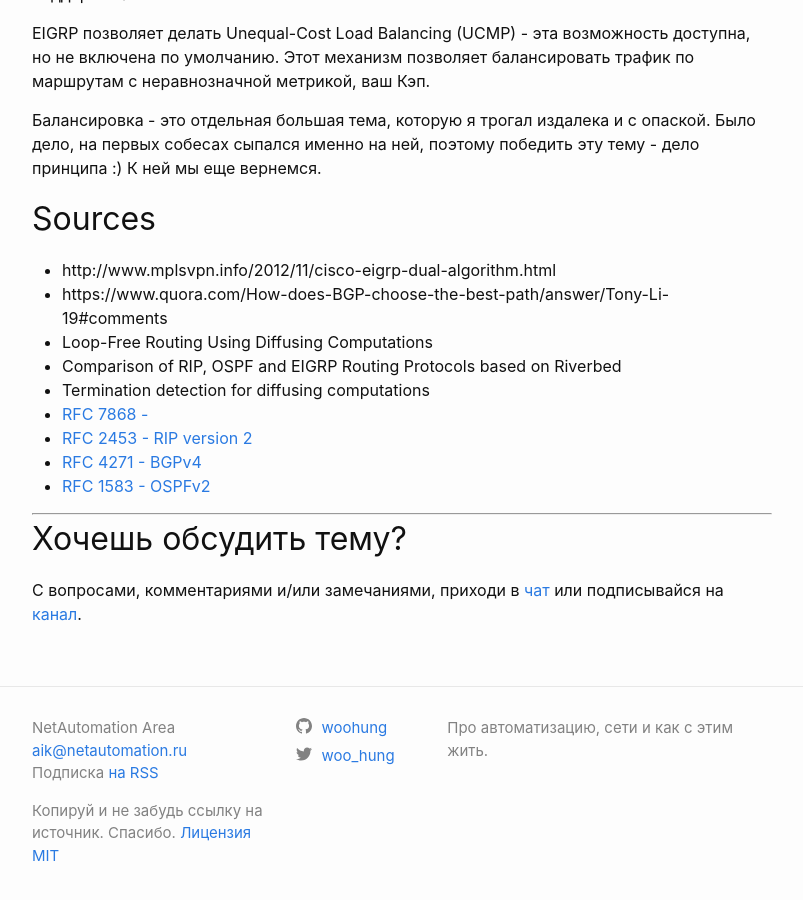
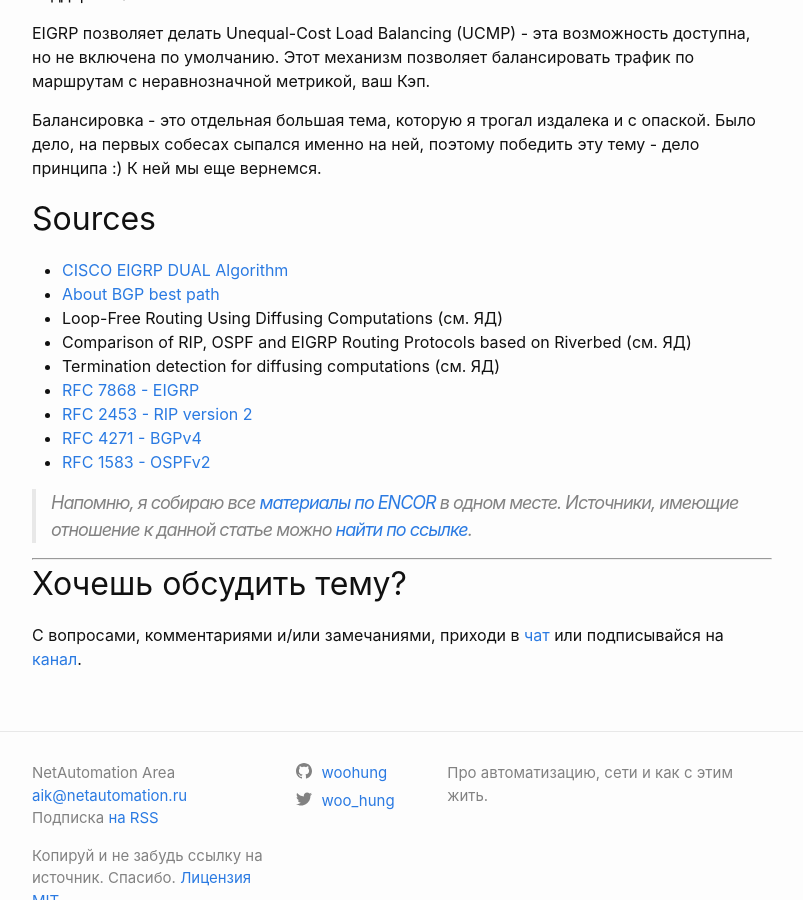
Before and after one commit to woohung/woohung.github.io, a Jekyll site: the page built from _posts/2023-05-14-ENCOR-Часть 3.1-Shortest path algorithms, Path selection.md, in a window 1280 px wide and 900 px high, scrolled down 20790 px. Shown: the whole window, without its empty margins (238-1041 px from the left). Built offline with Jekyll 4.4.1, drawn with Linux system fonts in a browser that asks for light colours; some of the changed text lies outside the part shown.

Commit message:
Update 2023-05-14-ENCOR-Часть 3.1-Shortest path algorithms, Path selection.md

```diff
--- a/_posts/2023-05-14-ENCOR-Часть 3.1-Shortest path algorithms, Path selection.md
+++ b/_posts/2023-05-14-ENCOR-Часть 3.1-Shortest path algorithms, Path selection.md
@@ -19,7 +19,7 @@
 - [**Distance vector (DV)**](#distance-vector-(dv))
 	- [Bellman-Ford algorithm](#bellman-ford-algorithm)
 - [**Link-state (LS)**](#link-state-(ls))
-	- [Dijkstra algorithm](#dijkstra-algorithm)
+	- [Dijkstra's algorithm](#ijkstra's-algorithm)
 	- [Dijkstra vs Bellman-Ford](#dijkstra-vs-bellman-ford)
 - [**Enchanced Distance Vector (eDVR)**](#enchanced-distance-vector-(edvr))
 	- [DUAL algorithm](#dual-algorithm)
@@ -145,7 +145,7 @@
 	- OSPF
 	- IS-IS
 
-### Dijkstra algorithm
+### Dijkstra's algorithm
 ![Э.Дийкстра](/assets/images/ENCOR_3_1/Dijkstra_photo.png)
 
 Эдсгер Дейкстра был крайне интересный мужик, вряд ли вы читали его биографию, поэтому вот несколько примечательных фактов о:
@@ -430,15 +430,17 @@
 Балансировка - это отдельная большая тема, которую я трогал издалека и с опаской. Было дело, на первых собесах сыпался именно на ней, поэтому победить эту тему - дело принципа :) К ней мы еще вернемся.
 
 ## Sources
-- http://www.mplsvpn.info/2012/11/cisco-eigrp-dual-algorithm.html
-- https://www.quora.com/How-does-BGP-choose-the-best-path/answer/Tony-Li-19#comments
-- Loop-Free Routing Using Diffusing Computations
-- Comparison of RIP, OSPF and EIGRP Routing Protocols based on Riverbed
-- Termination detection for diffusing computations
-- [RFC 7868 - ](https://www.rfc-editor.org/rfc/rfc7868)
+- [CISCO EIGRP DUAL Algorithm](http://www.mplsvpn.info/2012/11/cisco-eigrp-dual-algorithm.html)
+- [About BGP best path](https://www.quora.com/How-does-BGP-choose-the-best-path/answer/Tony-Li-19#comments)
+- Loop-Free Routing Using Diffusing Computations (см. ЯД)
+- Comparison of RIP, OSPF and EIGRP Routing Protocols based on Riverbed (см. ЯД)
+- Termination detection for diffusing computations (см. ЯД)
+- [RFC 7868 - EIGRP](https://www.rfc-editor.org/rfc/rfc7868)
 - [RFC 2453 - RIP version 2](https://www.rfc-editor.org/rfc/rfc2453#section-3.4)
 - [RFC 4271 - BGPv4](https://www.rfc-editor.org/rfc/rfc4271.txt)
 - [RFC 1583 - OSPFv2](https://www.rfc-editor.org/rfc/rfc1583.txt)
+
+> Напомню, я собираю все [материалы по ENCOR](https://disk.yandex.ru/d/xYVoV9dVKZEpUA) в одном месте. Источники, имеющие отношение к данной статье можно [найти по ссылке](https://disk.yandex.ru/d/2sLe4mrhuiUGUQ).
 
 <p></p>
 <hr>
```
